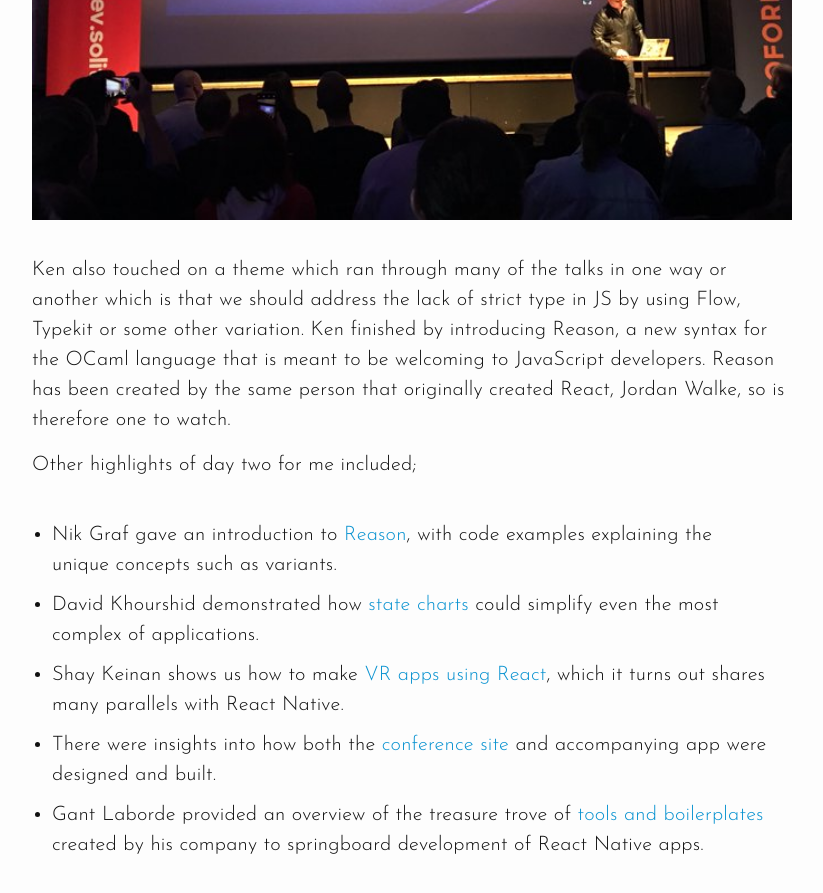
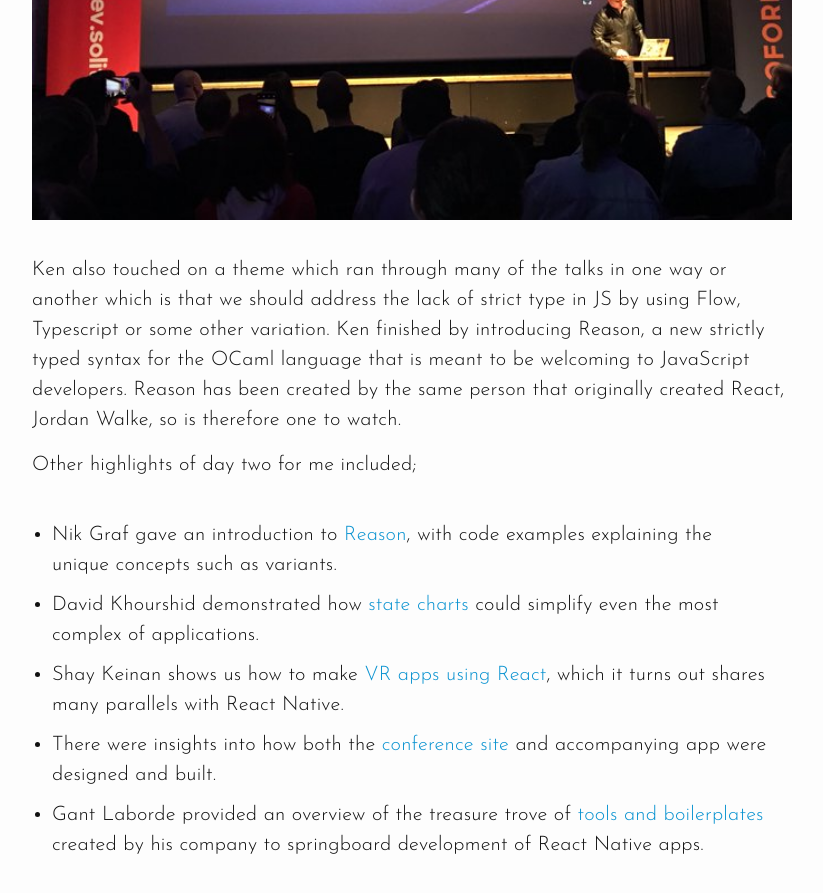
Before and after one commit to ciaranmckenna/ciaranmckenna.com, a Jekyll site: the page built from _posts/2018-05-03-react-finland.md, in a window 1280 px wide and 900 px high, scrolled down 4850 px. Shown: the top 893 px of the window, without its empty margins (228-1051 px from the left). Built offline with Jekyll 4.4.1, drawn with Linux system fonts in a browser that asks for light colours.

Commit message:
Correct errata

```diff
--- a/_posts/2018-05-03-react-finland.md
+++ b/_posts/2018-05-03-react-finland.md
@@ -42,7 +42,7 @@ Getting over that, Ken Wheeler kicked off day two with an irreverent and energet
 
 ![Credit: Jörge Ojanen - @mieshukka](/images/uploads/helsinki-ken.jpg)
 
-Ken also touched on a theme which ran through many of the talks in one way or another which is that we should address the lack of strict type in JS by using Flow, Typekit or some other variation. Ken finished by introducing Reason, a new syntax for the OCaml language that is meant to be welcoming to JavaScript developers. Reason has been created by the same person that originally created React, Jordan Walke, so is therefore one to watch.
+Ken also touched on a theme which ran through many of the talks in one way or another which is that we should address the lack of strict type in JS by using Flow, Typescript or some other variation. Ken finished by introducing Reason, a new strictly typed syntax for the OCaml language that is meant to be welcoming to JavaScript developers. Reason has been created by the same person that originally created React, Jordan Walke, so is therefore one to watch.
 
 Other highlights of day two for me included;
 
```
